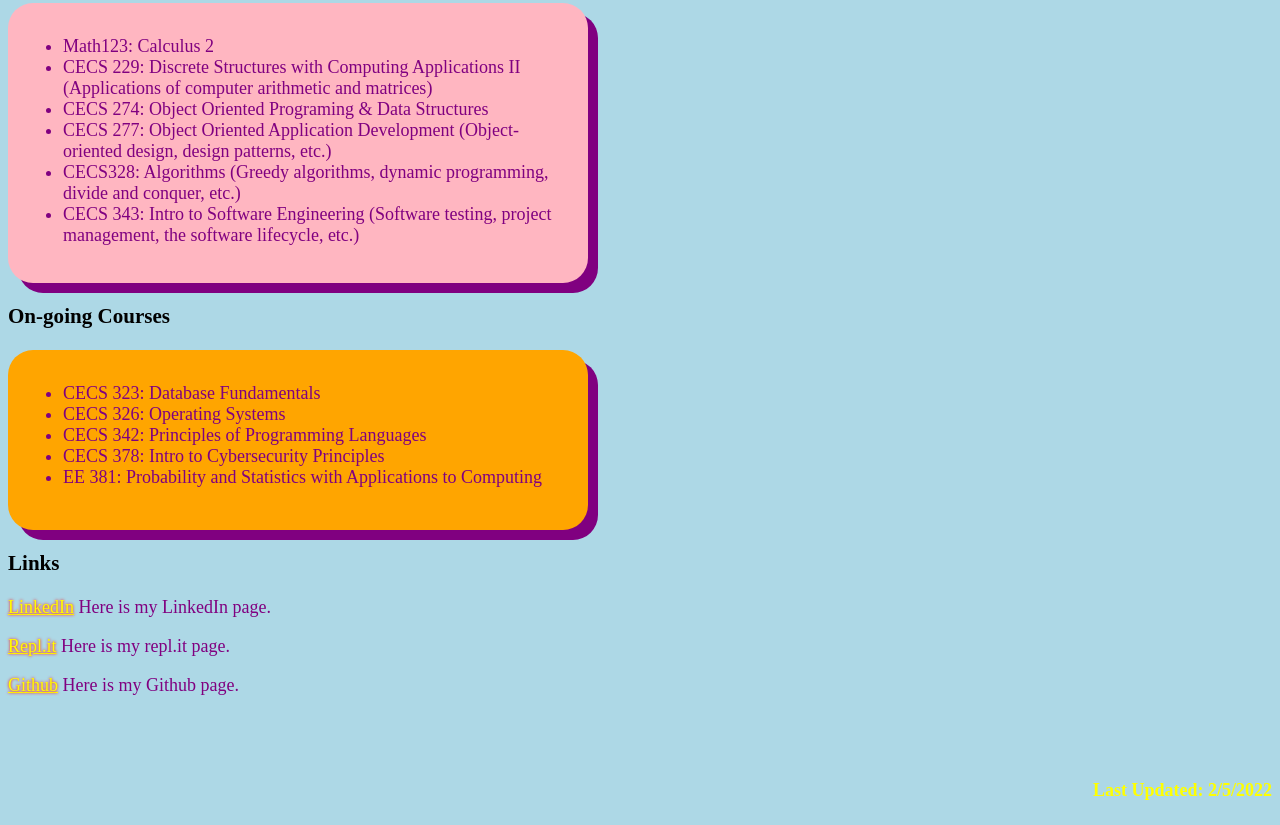
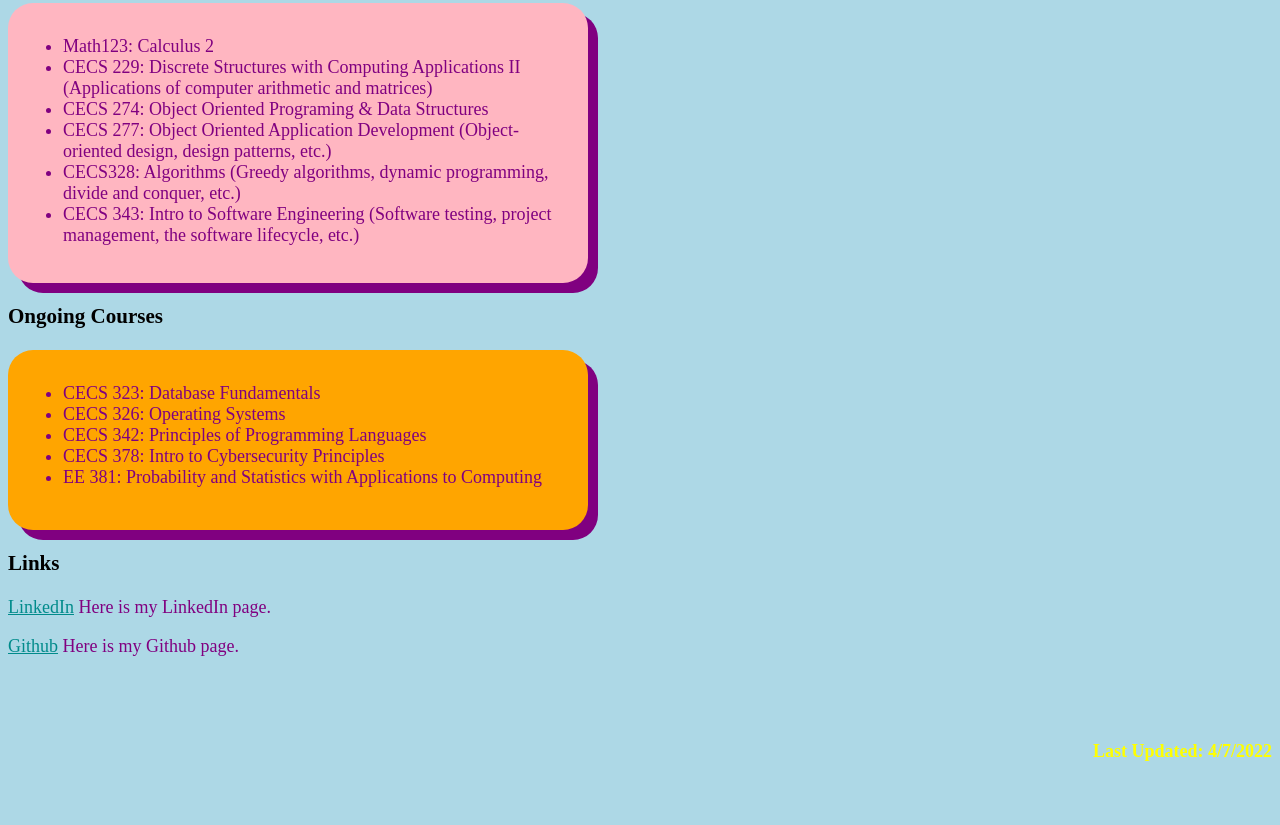
Before and after one commit to miching/MyWebsite, a plain HTML site: page index.html in a window 1280 px wide. Shown: the part 822-1647 px from the top of the page. After the commit the page ends 1608 px from the top, so only its background shows below. Drawn offline with Linux system fonts and the light colour scheme.

Commit message:
Minor appearance touch-ups

```diff
--- a/design.css
+++ b/design.css
@@ -79,5 +79,4 @@ h5{color: black;
                  }
 
 
-.link{color:yellow;
-text-shadow: 0 0 3px #FF0000;}
+.link{color:darkcyan;}
--- a/index.html
+++ b/index.html
@@ -68,7 +68,7 @@
 </div>
 
 
-<h3>On-going Courses</h3>
+<h3>Ongoing Courses</h3>
 
 <div id = "coursesNow">
 
@@ -89,8 +89,6 @@
 
 <p><a class = "link" href="https://www.linkedin.com/in/michael-ching/">LinkedIn</a> Here is my LinkedIn page.</p>
 
-<p><a class = "link" href="https://replit.com/@MichaelChing2">Repl.it</a> Here is my repl.it page.</p>
-
 <p><a class = "link" href="https://github.com/miching">Github</a> Here is my Github page.</p>
 
 <br>
@@ -98,6 +96,6 @@
 
 
 
-<h4> Last Updated: 2/5/2022 </h4>
+<h4> Last Updated: 4/7/2022 </h4>
 </body>
 </html>
```
